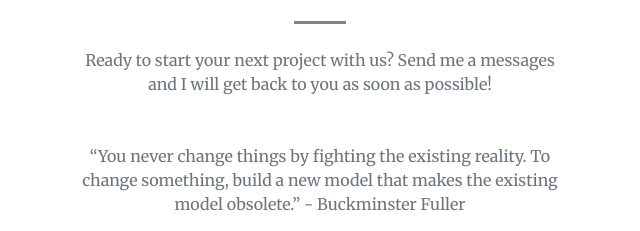
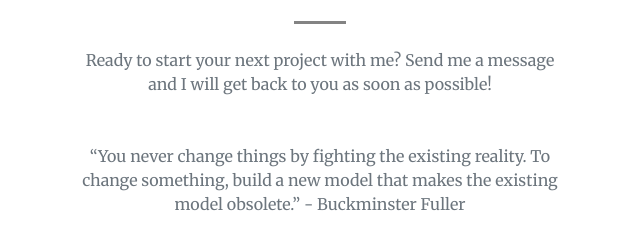
Before and after one commit to aaronoman/portfolio, a plain HTML site: page index.html in a window 1280 px wide. Shown: the part 2909-3140 px from the top of the page, 320-960 px from the left. Drawn offline with nearby package versions, Linux system fonts and the light colour scheme; some packages are replaced by stand-ins of ours; a script that the page names is missing.

Commit message:
text update
fixed grammarical errors

```diff
--- a/index.html
+++ b/index.html
@@ -175,7 +175,7 @@
                     <div class="col-lg-8 col-xl-6 text-center">
                         <h2 class="mt-0">Let's Get In Touch!</h2>
                         <hr class="divider" />
-                        <p class="text-muted mb-5">Ready to start your next project with us? Send me a messages and I will get back to you as soon as possible!</p>
+                        <p class="text-muted mb-5">Ready to start your next project with me? Send me a message and I will get back to you as soon as possible!</p>
                     </div>
                 </div>
                 <div class="row gx-4 gx-lg-5 justify-content-center mb-5">
```
